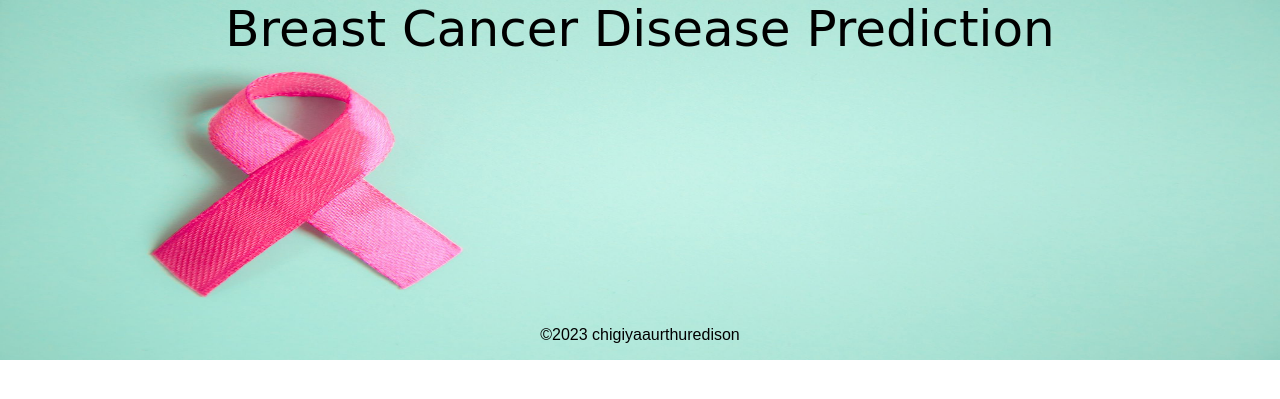
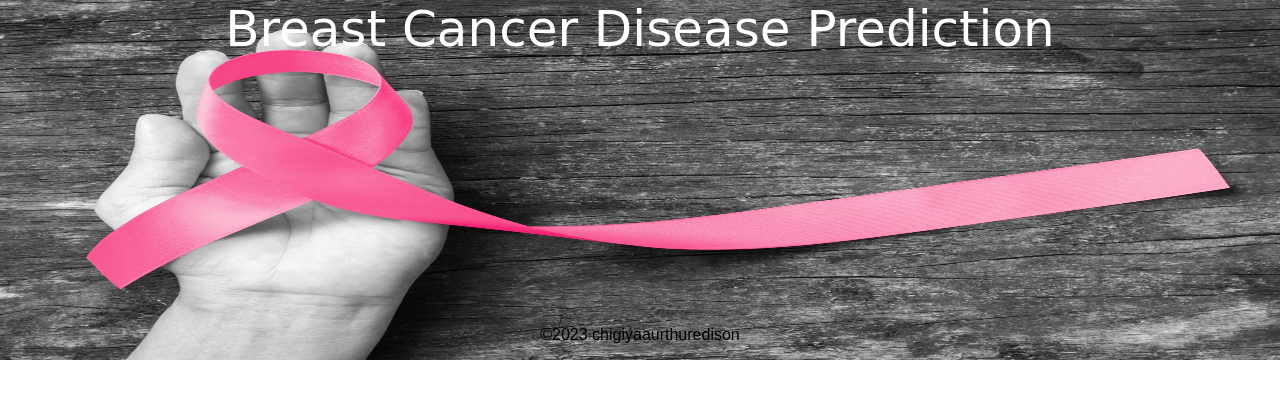
Before and after one commit to AURTHUR237/detection_app-4-breastcancer, a Flask app: template templates/result.html in a window 1280 px wide. Shown: the top 399 px of the page. Run offline with Flask 2, Linux system fonts and the light colour scheme; the template is opened without the code that fills it, so the values that code supplies are empty; parts of the project's set-up code (start-up, migrations or seed data) failed here and were passed over.

Commit message:
Update result.html

```diff
--- a/templates/result.html
+++ b/templates/result.html
@@ -9,7 +9,7 @@
 
 <body>
 
-    <div style="color:black;" class="container">
+    <div style="color:white;" class="container">
         <form action="{{ url_for('predict')}}" method="post">
             <h2 class='container-heading'><span class="heading_font">Breast Cancer Disease Prediction</span></h2>
 
@@ -18,11 +18,11 @@
         <!-- Result -->
 		<div style="color:black;" class="results">
 			{% if prediction==1 %}
-				<h1><span class='danger'>Oops! 🙁<br><br>You have BREAST CANCER DISEASE.<br><br>Please Consult Doctor.</span></h1>
+				<h1><span class='danger'>Sorry<br><br>You have BREAST CANCER DISEASE.<br><br>Please Consult the Doctor.</span></h1>
                 <br><br><br><br><br><br>
 				<img class="gif" src="{{ url_for('static', filename='no.gif')}}" alt="STROKE Image">
 			{% elif prediction==0 %}
-				<h1><span class='safe'>🤩 Don't Worry! 🤩<br><br>You DON'T have Breast Cancer Disease.</span></h1>
+				<h1><span class='safe'> Do not Worry! <br><br>You DO not have Breast Cancer Disease.</span></h1>
 				<img class="gif1" src="{{ url_for('static', filename='yes.gif')}}" alt="Not STROKE Image">
 			{% endif %}
 		</div>
@@ -42,7 +42,7 @@
 /* Background Image */
 body
 {
-background-image:url("https://raw.githubusercontent.com/SagarDhandare/Breast-Cancer-Disease-Prediction-Project/main/Images/Breast-Cancer1.png");
+background-image:url("https://github.com/AURTHUR237/detection_app-4-breastcancer/blob/main/Images/awareneess.jpg?raw=true");
 height: 100%;
 
 /* Center and scale the image nicely */
```
